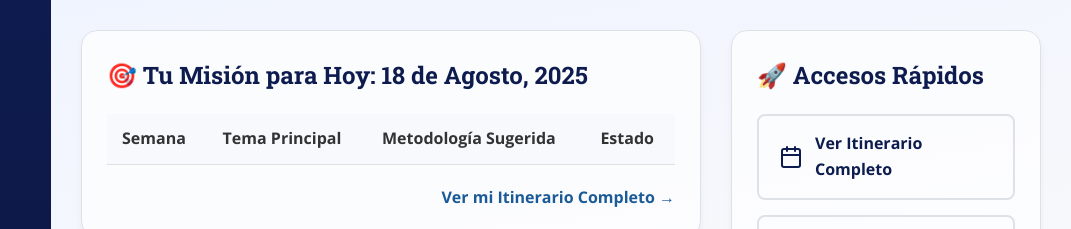
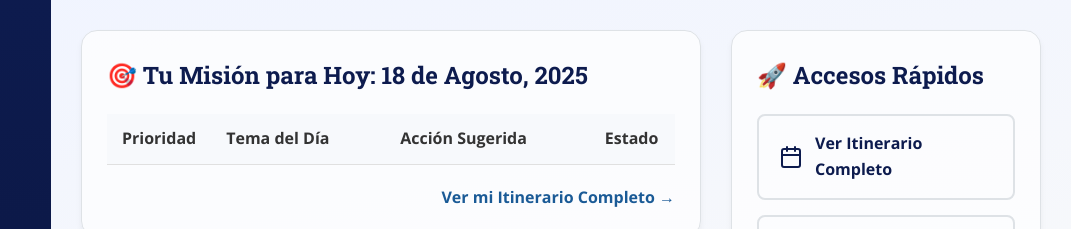
Before and after one commit to enarmaps/ENARMaps-itinerarios, a plain HTML site: page webapp/dashboard.html in a window 1280 px wide. Shown: the top 229 px of the page, 209-1280 px from the left. Drawn offline with nearby package versions, Linux system fonts and the light colour scheme.

Commit message:
Update dashboard.html

```diff
--- a/webapp/dashboard.html
+++ b/webapp/dashboard.html
@@ -48,10 +48,10 @@
                     <table class="itinerary-table">
                         <thead>
                             <tr>
-                                <th>Semana</th>
-                                <th>Tema Principal</th>
-                                <th>Metodología Sugerida</th>
-                                <th>Estado</th>
+                                <th style="width: 10%;">Prioridad</th>
+                                <th>Tema del Día</th>
+                                <th>Acción Sugerida</th>
+                                <th style="width: 15%;">Estado</th>
                             </tr>
                         </thead>
                         <tbody id="itinerario-container">
```
